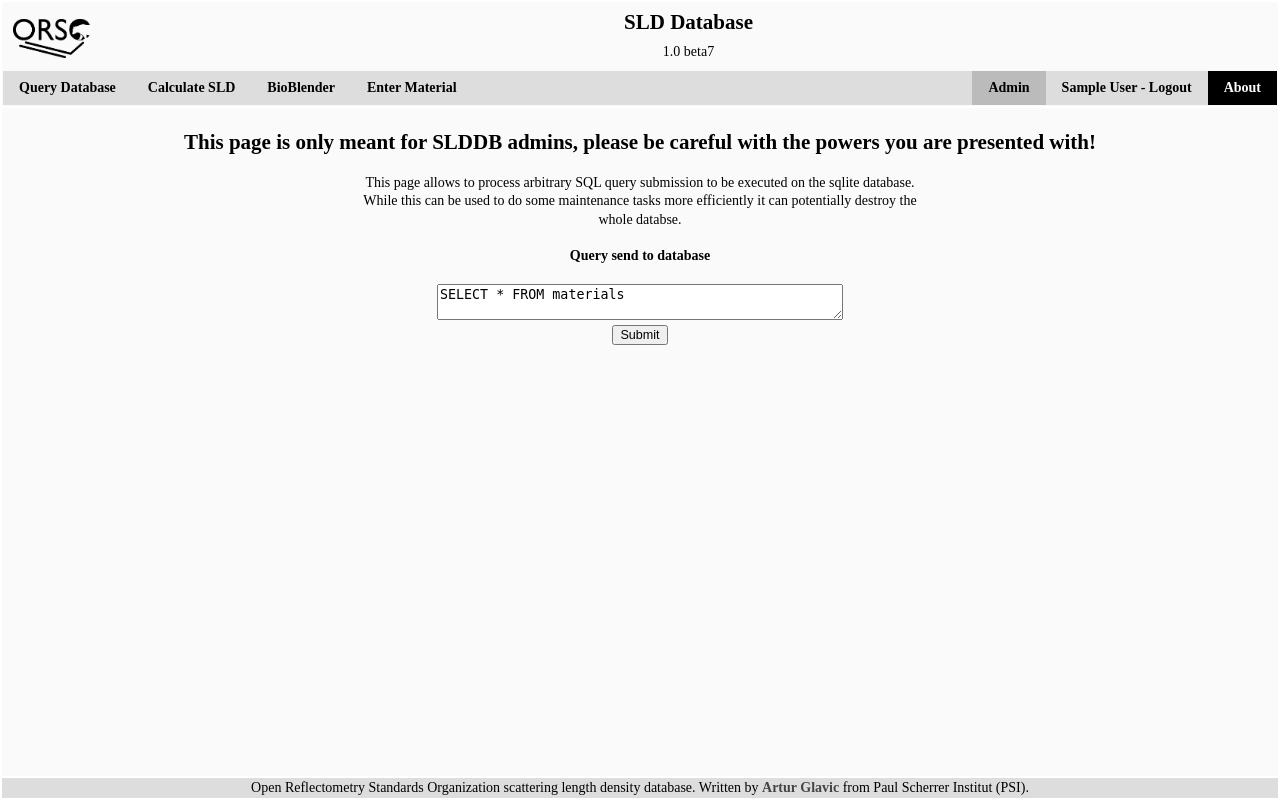
After one commit to reflectivity/slddb, a Flask app: page /admin_query in a window 1280 px wide. The commit adds this page. Run offline with Flask 2, Linux system fonts and the light colour scheme; the visitor is signed in with stand-in values (Sample User, id 1); data comes from the database, SQL or seed files in the repository; parts of the project's set-up code (start-up, migrations or seed data) failed here and were passed over.

Commit message:
Add custom SQlite query page

```diff
--- a/flaskr/__init__.py
+++ b/flaskr/__init__.py
@@ -23,7 +23,7 @@ from slddb.material import Formula
 from slddb import constants
 
 from .api import calc_api, select_api, search_api
-from .querydb import search_db, show_search
+from .querydb import search_db, show_search, custom_query
 from .calcsld import calculate_selection, calculate_user, validate_selection, invalidate_selection, \
     get_graph_xray, get_absorption_graph, get_deuteration_graph
 from .inputdb import input_form, input_fill_cif, input_material, edit_selection, update_material, input_fill_blend
@@ -332,6 +332,21 @@ def add_user():
             break
     return render_template('admin.html', users=users)
 
+@app.route('/admin_query')
+@login_required
+def admin_query():
+    users=User.query.all()
+    return render_template('admin_query.html', users=users)
+
+@app.route('/admin_query', methods=['POST'])
+@login_required
+def run_admin_query():
+    users=User.query.all()
+    query=request.form.get('query_input', '')
+    columns, results=custom_query(query)
+    return render_template('admin_query.html', users=users,
+                           query_input=query, columns=columns, results=results)
+
 def reset_password(user):
     # create a reset password token and send an email to the user
     token=gen_salt(20)
--- a/flaskr/querydb.py
+++ b/flaskr/querydb.py
@@ -74,3 +74,12 @@ def search_db(query, invalids=False, offset=0):
                            query_result=res, orso_user=user, main_fields=main_fields,
                            advanced_fields=advanced_fields, get_input=get_input,
                            advanced_search=advanced_search, multipage=multipage, offset=offset)
+
+def custom_query(query):
+    db=SLDDB(DB_FILE)
+    c=db.db.cursor()
+    c.execute(query)
+    res=c.fetchall()
+    columns=c.description
+    c.close()
+    return columns, res
--- a/flaskr/static/layout_admin.css
+++ b/flaskr/static/layout_admin.css
@@ -15,3 +15,21 @@
 tr.not_activated {
     color: #ff0000;
 }
+
+section.sqlite_query {
+    text-align: center;
+}
+
+section.sqlite_query p {
+    margin-left: auto;
+    margin-right: auto;
+    max-width: 40em;
+}
+
+div.search_top {
+    height: 1px;
+}
+
+#query_input {
+    width: 30em;
+}
--- a/flaskr/templates/admin.html
+++ b/flaskr/templates/admin.html
@@ -37,5 +37,8 @@
     {% endfor %}
   </table>
   </form>
+  <br/><br/>
+  <a href="{{url_for('admin_query')}}">Admin custom SQlite query page</a>
 </center>
+
 {% endblock %}
--- /dev/null
+++ b/flaskr/templates/admin_query.html
@@ -0,0 +1,42 @@
+{% extends 'base.html' %}
+
+{% block nav_admin %}active_about{% endblock %}
+
+{% block extra_styles %}
+<link rel="stylesheet" href="{{ url_for('static', filename='layout_admin.css') }}">
+{% endblock %}
+
+{% block content %}
+<section class="sqlite_query full">
+    <table class="fullfixed">
+    <tr><td class="search_top">
+  <h2>This page is only meant for SLDDB admins, please be careful with the powers you are presented with!</h2>
+    <p>
+        This page allows to process arbitrary SQL query submission to be executed on the sqlite database.
+        While this can be used to do some maintenance tasks more efficiently it can potentially destroy
+        the whole databse.
+    </p>
+    <p>
+       <h4>Query send to database</h4>
+      <form method="post">
+          <textarea id="query_input" name="query_input">{%if query_input%}{{query_input}}{%else%}SELECT * FROM materials{%endif%}</textarea><br/>
+          <input type="submit">
+      </form>
+    </p>
+    </td></tr>
+    <tr><td class="full"><div class="fullauto desktop_scroll">
+        {% if results %}
+        <table class="withborder">
+          <thead>
+          {% for col in columns %}<th>{{col[0]}}</th>{% endfor %}
+          </thead>
+            {% for row in results %}
+            <tr>{% for col in row %}<td>{{col}}</td>{% endfor %}</tr>
+            {% endfor %}
+        </table>
+        {% endif %}
+    </div></td></tr>
+    </table>
+</section>
+
+{% endblock %}
```
